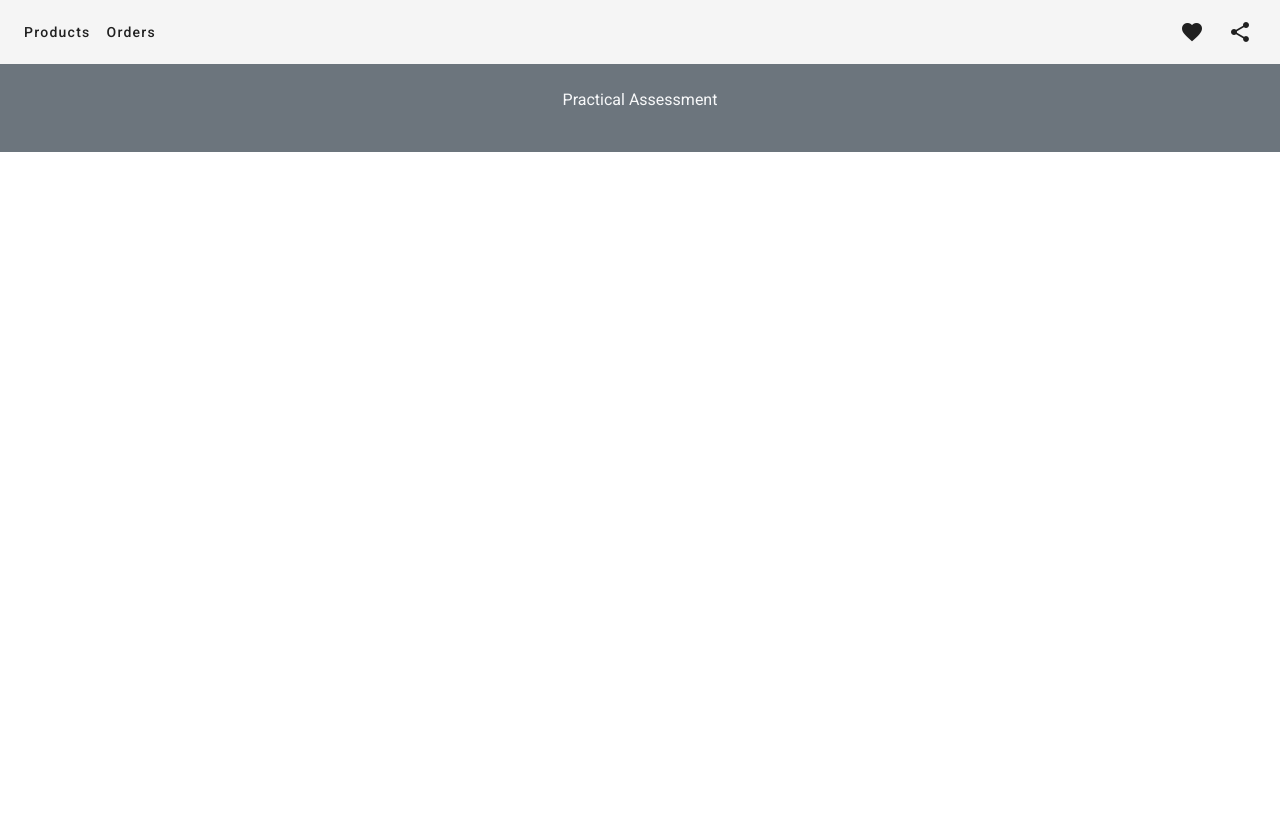
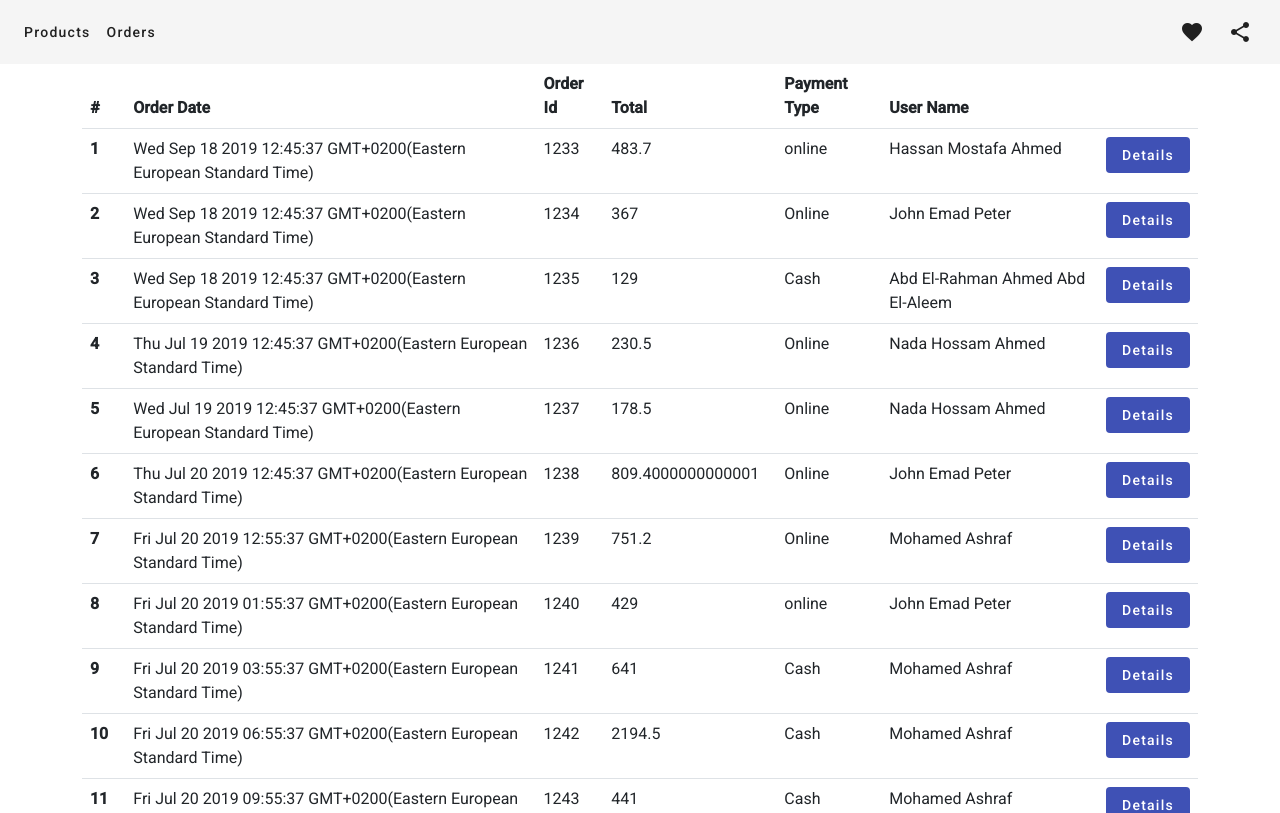
Before and after one commit to TaherJsStack/PracticalAssessment, an Angular app: page /orders in a window 1280 px wide. Shown: the top 813 px of the page. Built offline with nearby package versions, Linux system fonts and the light colour scheme.

Commit message:
update orders orders-list page
- add to ts
     1- OrderModel and use it in ordersList
     2- to constructor
         [ CustomersService, OrdersService ] ProductsService
    3- create and use tow methods
         [ getOrdersList, getPorductsList]

- add to html
     - html content

```diff
--- a/src/app/pages/orders/orders-list/orders-list.component.html
+++ b/src/app/pages/orders/orders-list/orders-list.component.html
@@ -0,0 +1,29 @@
+<div class="table-responsive">
+    <table class="table">
+        <thead>
+          <tr>
+            <th scope="col">#</th>
+            <th scope="col">Order Date</th>
+            <th scope="col">Order Id</th>
+            <th scope="col">Total</th>
+            <th scope="col">Payment Type</th>
+            <th scope="col">User Name</th>
+            <th scope="col"></th>
+          </tr>
+        </thead>
+        <tbody>
+          <tr *ngFor="let order of ordersList; let i = index">
+            <th scope="row">{{ i + 1 }}</th>
+            <!-- <td>{{order.OrderDate | date }}</td> -->
+            <td>{{order.OrderDate }}</td>
+            <td>{{order.OrderId}}</td>
+            <td appCountOrderTotal [products]="order.Products"></td>
+            <td>{{order.PaymentType}}</td>
+            <td>{{order.UserId | orderUserName }}</td>
+            <td>
+              <button mat-flat-button color="primary" routerLink="/orders/order-details/{{order.OrderId}}">Details</button>
+            </td>
+          </tr>
+        </tbody>
+      </table>
+</div>
--- a/src/app/pages/orders/orders-list/orders-list.component.ts
+++ b/src/app/pages/orders/orders-list/orders-list.component.ts
@@ -1,4 +1,6 @@
 import { Component, OnInit } from '@angular/core';
+import { OrderModel } from 'src/app/core/models';
+import { CustomersService, OrdersService, ProductsService } from 'src/app/core/services';
 
 @Component({
   selector: 'app-orders-list',
@@ -7,8 +9,27 @@ import { Component, OnInit } from '@angular/core';
 })
 export class OrdersListComponent implements OnInit {
 
-  constructor( ) {}
+  protected ordersList: OrderModel[] = []
 
-  ngOnInit(): void { }
+  constructor(
+    private OrdersService: OrdersService,
+    private CustomersService: CustomersService,
+    private ProductsService: ProductsService
+  ) {}
 
+  ngOnInit(): void {
+    this.getPorductsList()
+    this.CustomersService.getCustomersList()
+    this.getOrdersList()
+  }
+
+  getOrdersList() {
+    this.OrdersService.getOrdersList().subscribe((res) => {
+      this.ordersList = res
+    })
+  }
+
+  getPorductsList() {
+    this.ProductsService.getProductsList().subscribe()
+  }
 }
```
